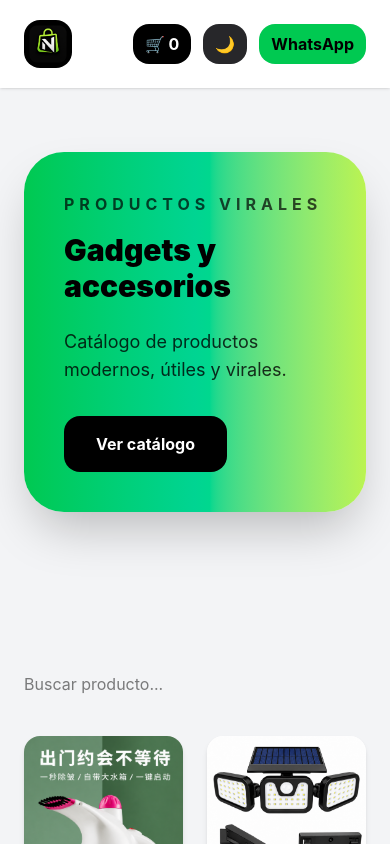
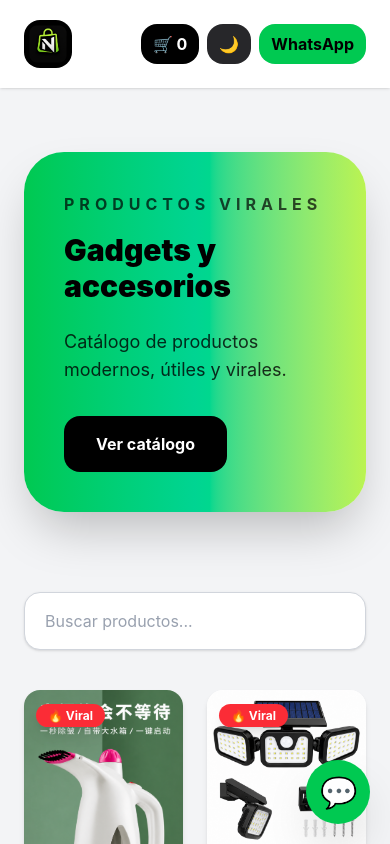
Before and after one commit to cxavicontreras/catalogo, a React (Vite) app: page / in a window 390 px wide. Shown: the top 844 px of the page. Built offline with nearby package versions, Linux system fonts and the light colour scheme.

Commit message:
improved the design

```diff
--- a/package.json
+++ b/package.json
@@ -11,7 +11,8 @@
   },
   "dependencies": {
     "react": "^19.2.5",
-    "react-dom": "^19.2.5"
+    "react-dom": "^19.2.5",
+    "react-hot-toast": "^2.6.0"
   },
   "devDependencies": {
     "@eslint/js": "^10.0.1",
--- a/src/App.jsx
+++ b/src/App.jsx
@@ -21,6 +21,8 @@ import m19 from "./assets/M19.png";
 import m20 from "./assets/M20.png";
 import m88 from "./assets/M88.png";
 import logo from "./assets/logo.png";
+import {useEffect} from "react";
+import toast, { Toaster } from "react-hot-toast";
 
 const products = [
   {
@@ -180,18 +182,21 @@ const products = [
 ];
 
 
-function ProductCard({ product, darkMode, addToCart }) {
+function ProductCard({ product, darkMode, addToCart, setSelectedProduct }) {
 
   const mayorPrice = product.wholesalePrice;
 const unitPrice = product.unitPrice;
 
   return (
     <div
+      onClick={() => setSelectedProduct(product)}
       className={`
+        relative cursor-pointer
         rounded-2xl
         overflow-hidden
         shadow-md
-      hover:shadow-xl
+        hover:-translate-y-1
+        hover:shadow-2xl
         transition-all
         duration-300
 
@@ -201,11 +206,35 @@ const unitPrice = product.unitPrice;
       `}
     >
 
+
       <div className={darkMode ? "bg-zinc-800" : "bg-gray-100"}>
+        <div className="absolute top-3 left-3 z-10">
+
+  <span
+    className="
+      bg-red-500
+      text-white
+      text-xs
+      px-3
+      py-1
+      rounded-full
+      font-bold
+      shadow-lg
+    "
+  >
+    🔥 Viral
+  </span>
+
+</div>
         <img
           src={product.image}
           alt={product.name}
-          className="w-full h-56 object-cover"
+          className="
+            w-full h-56 object-cover
+            hover:scale-105
+            transition-transform duration-300
+          "
+          loading="lazy"
         />
       </div>
 
@@ -259,7 +288,10 @@ const unitPrice = product.unitPrice;
 
 
         <button
-  onClick={() => addToCart(product)}
+  onClick={(e) => {
+  e.stopPropagation();
+  addToCart(product);
+}}
   className="
   mt-4
   w-full
@@ -285,8 +317,17 @@ import { useState } from "react";
 
 export default function App() {
   const [darkMode, setDarkMode] = useState(false);
-  const [cart, setCart] = useState([]);
+  const [cart, setCart] = useState(() => {
+
+  const savedCart = localStorage.getItem("cart");
+
+  return savedCart
+    ? JSON.parse(savedCart)
+    : [];
+
+});
   const [openCart, setOpenCart] = useState(false);
+  const [selectedProduct, setSelectedProduct] = useState(null);
   const addToCart = (product) => {
 
   const existingProduct = cart.find(
@@ -317,7 +358,54 @@ export default function App() {
     ]);
 
   }
+  toast.success("Producto agregado 😎");
 };
+
+const increaseQuantity = (productName) => {
+
+  setCart(
+    cart.map((item) =>
+      item.name === productName
+        ? {
+            ...item,
+            quantity: item.quantity + 1,
+          }
+        : item
+    )
+  );
+
+};
+
+const decreaseQuantity = (productName) => {
+
+  const updatedCart = cart
+    .map((item) => {
+
+      if (item.name === productName) {
+
+        return {
+          ...item,
+          quantity: item.quantity - 1,
+        };
+
+      }
+
+      return item;
+
+    })
+    .filter((item) => item.quantity > 0);
+
+  setCart(updatedCart);
+
+};
+  useEffect(() => {
+
+  localStorage.setItem(
+    "cart",
+    JSON.stringify(cart)
+  );
+
+}, [cart]);
   const removeFromCart = (indexToRemove) => {
 
   const updatedCart = [...cart];
@@ -334,15 +422,24 @@ export default function App() {
 
   setCart(updatedCart);
 };
+const cartCount = cart.reduce(
+  (acc, item) => acc + item.quantity,
+  0
+);
   const [search, setSearch] = useState("");
   const filteredProducts = products.filter((product) =>
   product.name.toLowerCase().includes(search.toLowerCase())
 );
-  const total = cart.reduce(
-  (acc, product) =>
-    acc + (product.unitPrice * product.quantity),
-  0
-);
+  const total = cart.reduce((acc, product) => {
+
+  const price =
+    product.quantity >= 3
+      ? product.wholesalePrice
+      : product.unitPrice;
+
+  return acc + (price * product.quantity);
+
+}, 0);
   return (
   <div
   className={
@@ -351,17 +448,19 @@ export default function App() {
       : "min-h-screen bg-gray-100"
   }
 >
+<Toaster position="top-right" />
 
       <header
   className={`
   sticky top-0 z-50 shadow-sm
+
 
   ${darkMode
     ? "bg-zinc-950"
     : "bg-white"}
 `}
 >
-        <div className="max-w-7xl mx-auto px-6 py-5 flex justify-between items-center">
+        <div className="max-w-7xl mx-auto px-6 py-5 flex justify-between items-center flex-wrap">
 
          <img
   src={logo}
@@ -375,7 +474,7 @@ export default function App() {
   "
 />
 
-          <div className="flex gap-3">
+          <div className="flex gap-2">
 
             <button
               onClick={() => setOpenCart(true)}
@@ -390,7 +489,7 @@ export default function App() {
               transition
               "
             >
-            🛒 {cart.length}
+            🛒 {cartCount}
             </button>
 
   <button
@@ -502,17 +601,50 @@ export default function App() {
 
 </section>
 
-      <section id="catalogo" className="max-w-7xl mx-auto px-6 py-10"/>
-        <section className="max-w-7xl mx-auto px-6 py-10">
+      <section
+  id="catalogo"
+  className="max-w-7xl mx-auto px-6 py-10"
+>
 
-        <div className="mb-10">
+
+          <div className="mb-10 relative">
+
   <input
     type="text"
-  placeholder="Buscar producto..."
+    placeholder="Buscar productos..."
     value={search}
     onChange={(e) => setSearch(e.target.value)}
+    className={`
+      w-full
+      rounded-2xl
+      px-5
+      py-4
+      outline-none
+      border
+      transition-all
+      duration-300
+      shadow-sm
+
+      ${darkMode
+        ? `
+          bg-zinc-900
+          border-zinc-700
+          text-white
+          placeholder:text-gray-500
+          focus:border-green-500
+        `
+        : `
+          bg-white
+          border-gray-300
+          text-black
+          placeholder:text-gray-400
+          focus:border-green-500
+        `}
+    `}
   />
+
 </div>
+
 
         <div className="grid grid-cols-2 md:grid-cols-3 lg:grid-cols-4 gap-6">
 
@@ -522,6 +654,7 @@ export default function App() {
               product={product}
               darkMode={darkMode}
               addToCart={addToCart}
+              setSelectedProduct={setSelectedProduct}
             />
           ))}
 
@@ -536,12 +669,13 @@ export default function App() {
       bg-black/50
       flex justify-center items-center
       z-50
+      p-4
     "
     >
 
       <div
         className={`
-        w-[90%] max-w-lg
+        w-full max-w-lg
         rounded-3xl
         p-6
         shadow-2xl
@@ -576,8 +710,13 @@ export default function App() {
           ) : (
             cart.map((product, index) => {
 
-              const mayorPrice = product.wholesalePrice;
-              const unitPrice = product.unitPrice;
+              const price =
+                product.quantity >= 3
+                  ? product.wholesalePrice
+                  : product.unitPrice;
+
+              const subtotal =
+                price * product.quantity;
 
               return (
                 <div
@@ -592,7 +731,13 @@ export default function App() {
                   <img
                     src={product.image}
                     alt={product.name}
-                    className="w-20 h-20 object-cover rounded-xl"
+                    className="
+                    w-20
+                    h-20
+                    object-cover
+                    rounded-xl
+
+                  "
                   />
 
                   <div className="flex-1">
@@ -602,34 +747,70 @@ export default function App() {
                     </h3>
 
                     <p className="text-green-500">
-    Q{product.unitPrice} x {product.quantity}
+                      Q{price} x {product.quantity}
                     </p>
+
                     <p className="text-sm opacity-70">
-    Subtotal: Q{product.unitPrice * product.quantity}
+                      Subtotal: Q{subtotal}
                     </p>
 
                   </div>
 
+                  <div
+  className="
+  flex items-center gap-2
+"
+>
+
   <button
-  onClick={() => removeFromCart(index)}
+    onClick={() =>
+      decreaseQuantity(product.name)
+    }
     className="
+    w-8
+    h-8
+    rounded-lg
     bg-red-500
     hover:bg-red-400
     text-white
-  px-3
-  py-2
-  rounded-xl
+    font-bold
     transition
   "
   >
-  ✕
+    -
   </button>
+
+  <span className="font-bold w-6 text-center">
+    {product.quantity}
+  </span>
+
+  <button
+    onClick={() =>
+      increaseQuantity(product.name)
+    }
+    className="
+    w-8
+    h-8
+    rounded-lg
+    bg-green-500
+    hover:bg-green-400
+    text-black
+    font-bold
+    transition
+  "
+  >
+    +
+  </button>
+
+</div>
+
                 </div>
               );
             })
           )}
 
         </div>
+
         <div
           className="
           mt-6
@@ -652,7 +833,6 @@ export default function App() {
         {
           cart.length > 0 && (
 
-
             <button
               className="
               mt-6
@@ -674,13 +854,22 @@ duration-300
               onClick={() => {
 
                 const message = cart
-  .map(
-    (product) =>
+                  .map((product) => {
+
+                    const price =
+                      product.quantity >= 3
+                        ? product.wholesalePrice
+                        : product.unitPrice;
+
+                    return (
                       `${product.name} x${product.quantity} - Q${
-        product.unitPrice * product.quantity
+                        price * product.quantity
                       }`
-  )
+                    );
+
+                  })
                   .join("%0A");
+
                 const finalMessage =
                   `${message}%0A%0ATotal: Q${total}`;
 
@@ -690,7 +879,6 @@ duration-300
                 );
 
               }}
-
             >
               Confirmar pedido
             </button>
@@ -703,6 +891,185 @@ duration-300
     </div>
   )
 }
+
+{
+  selectedProduct && (
+
+    <div
+      className="
+      fixed inset-0
+      bg-black/60
+      z-50
+      flex justify-center items-center
+      p-4
+    "
+      onClick={() => setSelectedProduct(null)}
+    >
+
+      <div
+        onClick={(e) => e.stopPropagation()}
+        className={`
+        max-w-2xl
+        w-full
+        rounded-3xl
+        overflow-hidden
+        shadow-2xl
+
+        ${darkMode
+          ? "bg-zinc-900 text-white"
+          : "bg-white text-black"}
+      `}
+      >
+
+        <img
+          src={selectedProduct.image}
+          alt={selectedProduct.name}
+          className="
+          w-full
+          h-[300px] md:h-[400px]
+          object-cover
+        "
+        />
+
+        <div className="p-6">
+
+          <div className="flex justify-between items-start">
+
+            <h2 className="text-3xl font-black">
+              {selectedProduct.name}
+            </h2>
+
+            <button
+              onClick={() => setSelectedProduct(null)}
+              className="text-2xl"
+            >
+              ✕
+            </button>
+
+          </div>
+
+          <p
+            className={`
+            mt-4 text-lg
+
+            ${darkMode
+              ? "text-gray-300"
+              : "text-gray-600"}
+          `}
+          >
+            {selectedProduct.description}
+          </p>
+
+          <div className="mt-6 space-y-2">
+
+            <p className="text-green-500 text-2xl font-black">
+              A partir de 3: Q{selectedProduct.wholesalePrice}
+            </p>
+
+            <p
+              className={`
+              text-lg
+
+              ${darkMode
+                ? "text-gray-400"
+                : "text-gray-500"}
+            `}
+            >
+              Unidad: Q{selectedProduct.unitPrice}
+            </p>
+
+          </div>
+
+          <button
+            onClick={() => addToCart(selectedProduct)}
+            className="
+            mt-8
+            w-full
+            bg-green-500
+            hover:bg-green-400
+            text-black
+            py-4
+            rounded-2xl
+            font-black
+            transition
+          "
+          >
+            Agregar al carrito
+          </button>
+
+        </div>
+
+      </div>
+
+    </div>
+  )
+}
+      <footer
+  className={`
+    mt-20
+    border-t
+    py-10
+
+    ${darkMode
+      ? "border-zinc-800 bg-zinc-950 text-white"
+      : "border-gray-200 bg-white text-black"}
+  `}
+>
+
+  <div className="max-w-7xl mx-auto px-6 flex flex-col md:flex-row justify-between gap-8">
+
+    <div>
+      <h2 className="text-2xl font-black">
+        NovaShop
+      </h2>
+
+      <p className="opacity-70 mt-2 max-w-sm">
+        Gadgets, accesorios y productos virales al mejor precio.
+      </p>
+    </div>
+
+    <div className="space-y-2">
+
+      <a
+        href="https://wa.me/50256981825"
+        target="_blank"
+        className="block hover:text-green-500 transition"
+      >
+        WhatsApp
+      </a>
+
+    </div>
+
+  </div>
+
+</footer>
+
+<a
+  href="https://wa.me/50256981825"
+  target="_blank"
+  rel="noopener noreferrer"
+  className="
+    fixed
+    bottom-5
+    right-5
+    z-50
+    bg-green-500
+    hover:bg-green-400
+    text-black
+    w-16
+    h-16
+    rounded-full
+    flex
+    items-center
+    justify-center
+    text-3xl
+    shadow-2xl
+    hover:scale-110
+    transition-all
+  "
+>
+  💬
+</a>
     </div>
   );
 }
--- a/src/index.css
+++ b/src/index.css
@@ -1 +1,4 @@
 @import "tailwindcss";
+html{
+    scroll-behavior: smooth;
+}
```
Also changed, not shown: 1 other file (tests, documents, lock files or other folders). Lines whose indentation alone changed are shown as unchanged.
